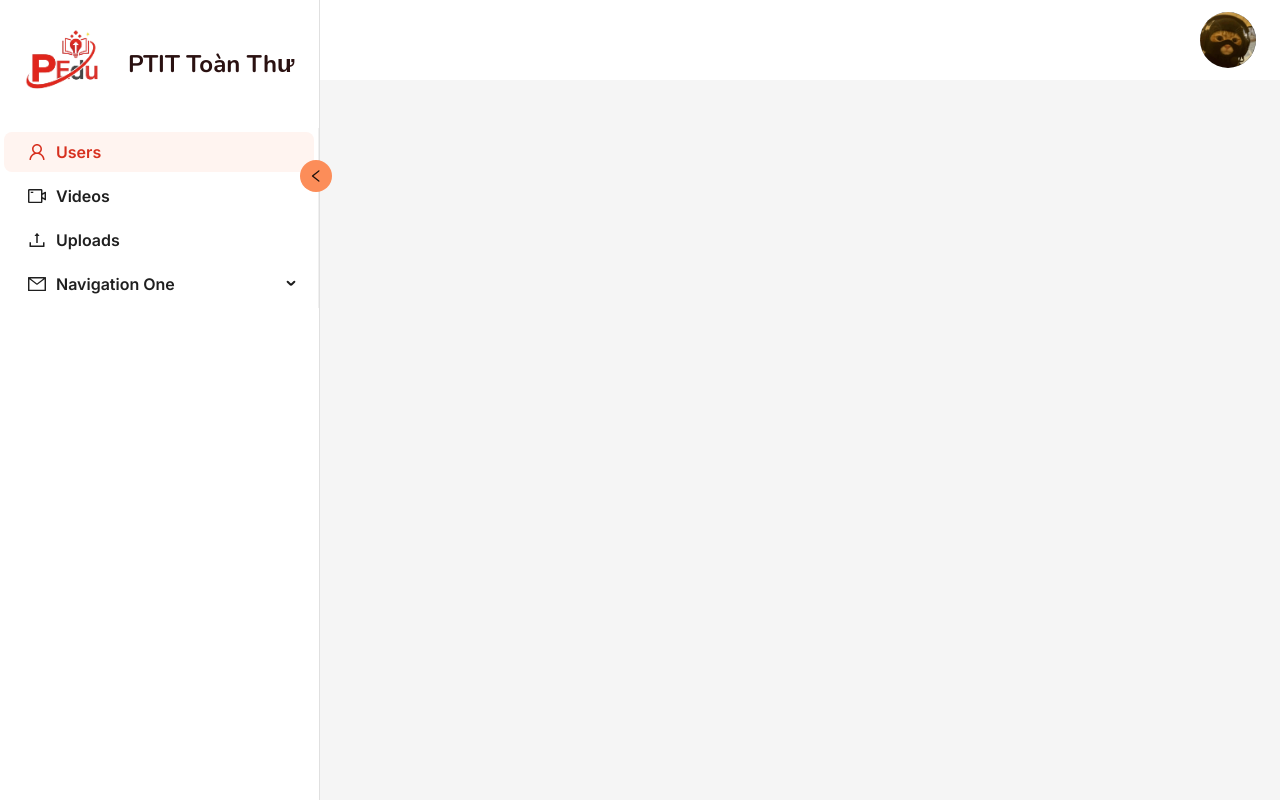
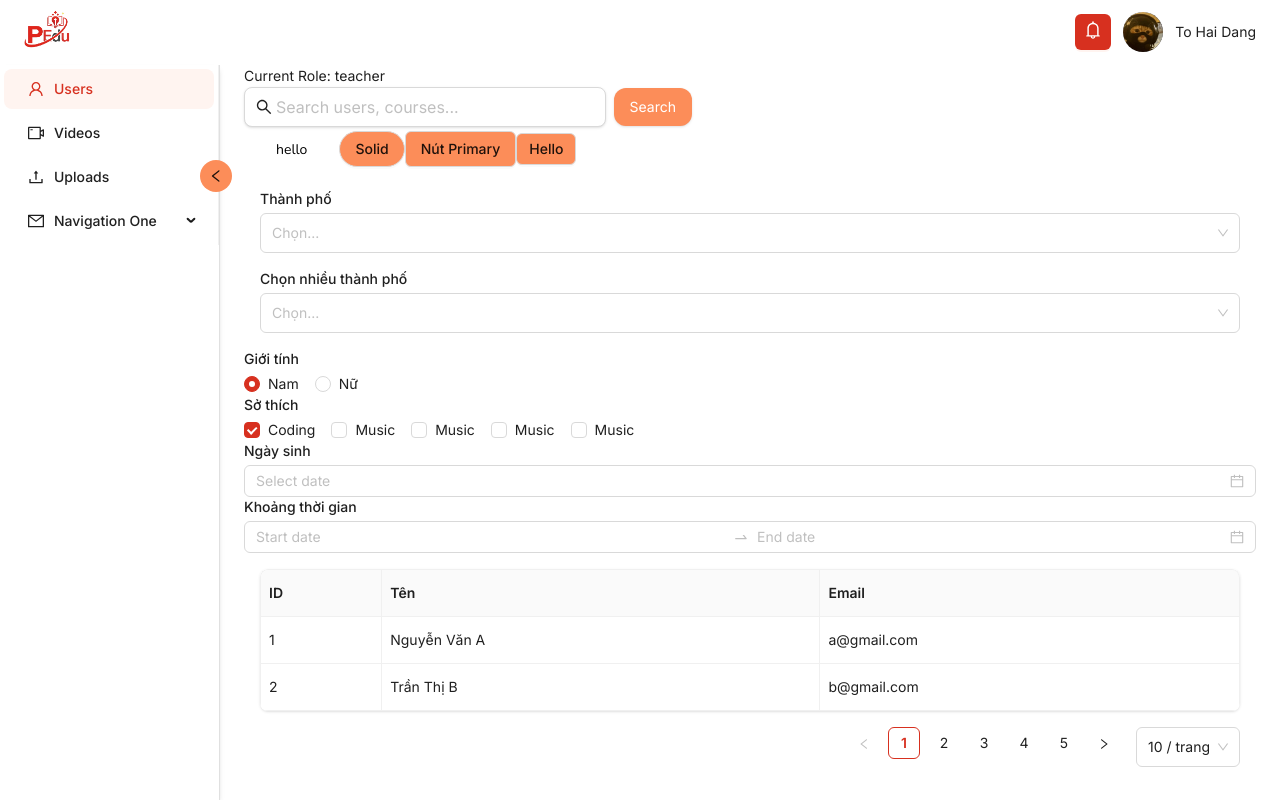
Before and after one commit to Hdang1612/PDoc_FE, a React (Vite) app: page / in a window 1280 px wide. Built offline with nearby package versions, Linux system fonts and the light colour scheme.

Commit message:
fix main layout

```diff
--- a/index.html
+++ b/index.html
@@ -14,7 +14,7 @@
       rel="stylesheet"
     />
   </head>
-  <body class="bg-[#f5f5f5]">
+  <body>
     <div id="root"></div>
     <script type="module" src="/src/main.tsx"></script>
   </body>
--- a/src/App.css
+++ b/src/App.css
@@ -6,7 +6,7 @@
   --color-yellow: #fdcc8a;
   --color-cream: #fff0d9;
   --color-text: #2a1111;
-  --color-border: ##e0e0e0;
+  --color-border: #e0e0e0;
 
   --gradient-red-orange: linear-gradient(135deg, #d7301f 0%, #fc8d59 100%);
   --gradient-orange-yellow: linear-gradient(135deg, #fc8d59 0%, #fdcc8a 100%);
@@ -18,6 +18,9 @@
     #fdcc8a 80%,
     #fff0d9 100%
   );
+  --color-bg: rgba(255, 255, 255, 0.3);
+
+
 
   --font-body: 'Nunito', sans-serif;
 }
--- /dev/null
+++ b/src/components/dropdown/index.tsx
@@ -0,0 +1,59 @@
+import React from 'react';
+import { Dropdown, MenuProps, Tooltip } from 'antd';
+
+export interface DropdownItem {
+  key: string;
+  label: React.ReactNode;
+  onClick?: () => void;
+  danger?: boolean;
+  disabled?: boolean;
+}
+
+interface CommonDropdownProps {
+  /** Phần tử kích hoạt dropdown (Button, Icon, Text, ...) */
+  triggerElement: React.ReactNode;
+  /** Danh sách item trong menu */
+  menuItems: DropdownItem[];
+  /** Vị trí hiển thị menu */
+  placement?: 'bottomLeft' | 'bottomRight' | 'topLeft' | 'topRight' | 'bottom';
+  /** Kiểu trigger: click, hover, hoặc cả hai */
+  triggerType?: ('click' | 'hover')[];
+  tooltip?: string;
+}
+
+/**
+ * Dropdown dùng chung, có thể tái sử dụng ở nhiều nơi.
+ */
+const CommonDropdown: React.FC<CommonDropdownProps> = ({
+  triggerElement,
+  menuItems,
+  placement = 'bottomLeft',
+  triggerType = ['click'],
+  tooltip,
+}) => {
+  const items: MenuProps['items'] = menuItems.map((item) => ({
+    key: item.key,
+    label: (
+      <span
+        onClick={(e) => {
+          e.stopPropagation();
+          item.onClick?.();
+        }}
+      >
+        {item.label}
+      </span>
+    ),
+    danger: item.danger,
+    disabled: item.disabled,
+  }));
+
+  return (
+    <Dropdown menu={{ items }} placement={placement} trigger={triggerType} arrow>
+      <Tooltip title={tooltip}>
+        <span>{triggerElement}</span>
+      </Tooltip>
+    </Dropdown>
+  );
+};
+
+export default CommonDropdown;
--- a/src/components/sidebar/index.tsx
+++ b/src/components/sidebar/index.tsx
@@ -1,38 +1,10 @@
 import React from 'react';
 import { Menu } from 'antd';
 import { UserOutlined, VideoCameraOutlined, UploadOutlined, MailOutlined } from '@ant-design/icons';
-import logo from '../../assets/images/logomini.png';
 import './style.css';
-import { Link } from 'react-router-dom';
 const SideBar: React.FC<{ collapsed: boolean }> = ({ collapsed }) => {
   return (
     <div className="h-screen flex-col overflow-hidden">
-      {/* Logo */}
-      <Link
-        to="/"
-        style={{
-          //   width: '100%',
-          height: collapsed ? '80px' : 'auto',
-          display: 'flex',
-          alignItems: 'center',
-          justifyContent: collapsed ? 'center' : 'flex-start',
-          cursor: 'pointer',
-          //   padding: collapsed ? 0 : '0 16px',
-          //   transition: 'all 0.3s',
-        }}
-      >
-        <img
-          src={logo}
-          alt="logo"
-          className={`h-full transform duration-500 ease-in-out ${collapsed ? 'w-[80px]' : 'w-[128px]'}`}
-        />
-        <span
-          className={`font-body text-text inline-block w-full transform overflow-hidden text-2xl font-bold whitespace-nowrap capitalize transition-all duration-500 ease-in-out ${collapsed ? 'max-w-0 opacity-0' : 'max-w-[240px] opacity-100'} `}
-        >
-          PTIT toàn thư
-        </span>
-      </Link>
-
       {/* Menu */}
       <Menu
         mode="inline"
--- a/src/components/sidebar/style.css
+++ b/src/components/sidebar/style.css
@@ -1,4 +1,4 @@
 .ant-menu-title-content {
-  font-size: 16px !important;
-  font-weight: 600;
+  font-size: 14px !important;
+  font-weight: 500;
 }
--- a/src/config/antd-config.ts
+++ b/src/config/antd-config.ts
@@ -24,6 +24,7 @@ export const antdTheme: ThemeConfig = {
 
     // Layout
     controlHeight: 32,
+    colorBgLayout: 'rgba(255, 255, 255, 0.3)',
 
     // Spacing - có thể tùy chỉnh theo design system của bạn
     marginXS: 8,
@@ -43,8 +44,8 @@ export const antdTheme: ThemeConfig = {
     Menu: {
       itemBg: '#fff',
       popupBg: '#fff',
-      iconSize: 18,
-      collapsedIconSize: 18,
+      iconSize: 16,
+      collapsedIconSize: 16,
     },
     Button: {
       controlHeight: 36,
--- a/src/index.css
+++ b/src/index.css
@@ -12,6 +12,25 @@ html {
   /* color: white; */
   scroll-behavior: smooth;
   color: #2a1111;
+  background: rgba(255, 255, 255, 0.3);
+}
+
+*::-webkit-scrollbar {
+  width: 4px;
+  height: 4px;
+}
+
+*::-webkit-scrollbar-track {
+  background: transparent;
+}
+
+*::-webkit-scrollbar-thumb {
+  background-color: #9ca3af;
+  border-radius: 10px;
+}
+
+*::-webkit-scrollbar-thumb:hover {
+  background-color: #6b7280;
 }
 
 .custom-btn {
--- a/src/layout/main-layout/Header.tsx
+++ /dev/null
@@ -1,12 +0,0 @@
-import avatar from '../../assets/images/avatar.jpg';
-const Header = () => {
-  return (
-    <div className="flex h-[80px] w-full items-center justify-end gap-1 bg-white px-6">
-      <div className="avatar h-14 w-14 overflow-hidden rounded-full">
-        <img className="w-full" src={avatar} />
-      </div>
-    </div>
-  );
-};
-
-export default Header;
--- a/src/layout/main-layout/MainLayout.tsx
+++ b/src/layout/main-layout/MainLayout.tsx
@@ -1,23 +1,79 @@
 import { Outlet } from 'react-router-dom';
 import SideBar from '../../components/sidebar';
-import { LeftOutlined } from '@ant-design/icons';
-import { Layout } from 'antd';
+import { BellOutlined, LeftOutlined } from '@ant-design/icons';
+import { Button, Layout } from 'antd';
 import { useState } from 'react';
 import './style.css';
-import Header from './Header';
+// import Header from './Header';
+import { Link } from 'react-router-dom';
+import avatar from '../../assets/images/avatar.jpg';
+import logo from '../../assets/images/logomini.png';
+import CommonDropdown from '../../components/dropdown';
 const { Sider, Content } = Layout;
 
 const MainLayout = () => {
   const [collapsed, setCollapsed] = useState(false);
   return (
     <Layout>
+      <div>
+        <div className="header flex h-[80px] w-full items-center justify-between gap-1 bg-white ps-2 pe-6">
+          {/* Logo */}
+          <Link
+            to="/"
+            style={{
+              height: '80px',
+              display: 'flex',
+              alignItems: 'center',
+              cursor: 'pointer',
+            }}
+          >
+            <img
+              src={logo}
+              alt="logo"
+              className={`h-full w-[80px] transform duration-500 ease-in-out`}
+            />
+          </Link>
+          <div className="right-container flex items-center gap-3">
+            {/* <Button icon={<BellOutlined style={{ fontSize: '18px', color: 'white' }} />} /> */}
+            <CommonDropdown
+              placement="bottomRight"
+              tooltip="Thông báo"
+              triggerElement={
+                <Button
+                  type="primary"
+                  icon={<BellOutlined style={{ fontSize: '18px', color: 'white' }} />}
+                ></Button>
+              }
+              menuItems={[
+                {
+                  key: 'edit',
+                  label: 'Chỉnh sửa',
+                  onClick: () => console.log('Click Edit'),
+                },
+                {
+                  key: 'delete',
+                  label: 'Xóa',
+                  danger: true,
+                  onClick: () => console.log('Click Delete'),
+                },
+              ]}
+            />
+            <div className="avatar h-10 w-10 overflow-hidden rounded-full">
+              <img className="w-full" src={avatar} />
+            </div>
+            <p className="u-name"> To Hai Dang</p>
+          </div>
+        </div>
+      </div>
+      <Layout>
         <Sider
           collapsible
           trigger={null}
           collapsed={collapsed}
-        width={320}
+          width={220}
           collapsedWidth={80}
           onCollapse={(value) => setCollapsed(value)}
+          className="fixed top-[65px] left-0 h-[calc(100vh-65px)] overflow-auto bg-white shadow-md"
         >
           <SideBar collapsed={collapsed} />
         </Sider>
@@ -34,11 +90,11 @@ const MainLayout = () => {
           </div>
         </div>
         <Content>
-        <Header />
-        <div className="px-6 py-4">
+          <div className="px-6 py-4 pt-[65px]">
             <Outlet />
           </div>
         </Content>
+      </Layout>
     </Layout>
   );
 };
--- a/src/layout/main-layout/style.css
+++ b/src/layout/main-layout/style.css
@@ -1,3 +1,21 @@
 .ant-layout-sider {
   border-right: 1px solid #e0e0e0;
 }
+
+.header {
+  position: fixed;
+  top: 0;
+  left: 0;
+  right: 0;
+  height: 64px;
+  /* display: flex;
+  align-items: center;
+  justify-content: center; */
+  z-index: 100;
+  backdrop-filter: blur(10px);
+  background-color: rgba(255, 255, 255, 0.3);
+  border-bottom: 1px solid rgba(255, 255, 255, 0.2);
+  transition:
+    background-color 0.3s ease,
+    backdrop-filter 0.3s ease;
+}
--- a/src/routes/index.tsx
+++ b/src/routes/index.tsx
@@ -22,7 +22,7 @@ const AppRoutes = () => {
       path: '/',
       element: <MainLayout />,
       children: [
-        // { index: true, element: <Home /> },
+        { index: true, element: <Home /> },
         {
           element: <ProtectedRoute roles={['admin']} />,
           children: [{ path: 'home', element: <Home /> }],
--- a/tsconfig.app.json
+++ b/tsconfig.app.json
@@ -6,10 +6,7 @@
     "lib": ["ES2022", "DOM", "DOM.Iterable"],
     "module": "ESNext",
     "skipLibCheck": true,
-    "baseUrl": ".",
-    "paths": {
-      "@/*": ["src/*"]
-    },
+
     /* Bundler mode */
     "moduleResolution": "bundler",
     "allowImportingTsExtensions": true,
```
Lines whose indentation alone changed are shown as unchanged.
